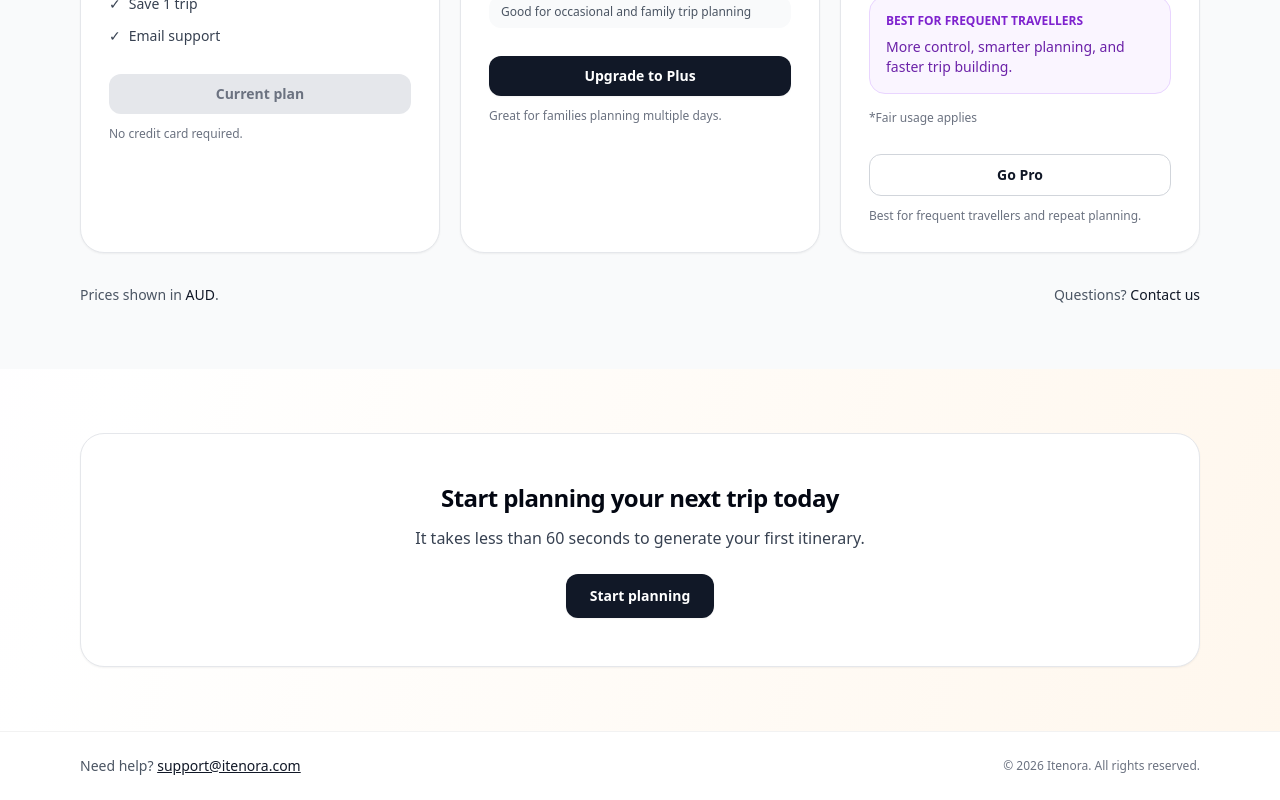
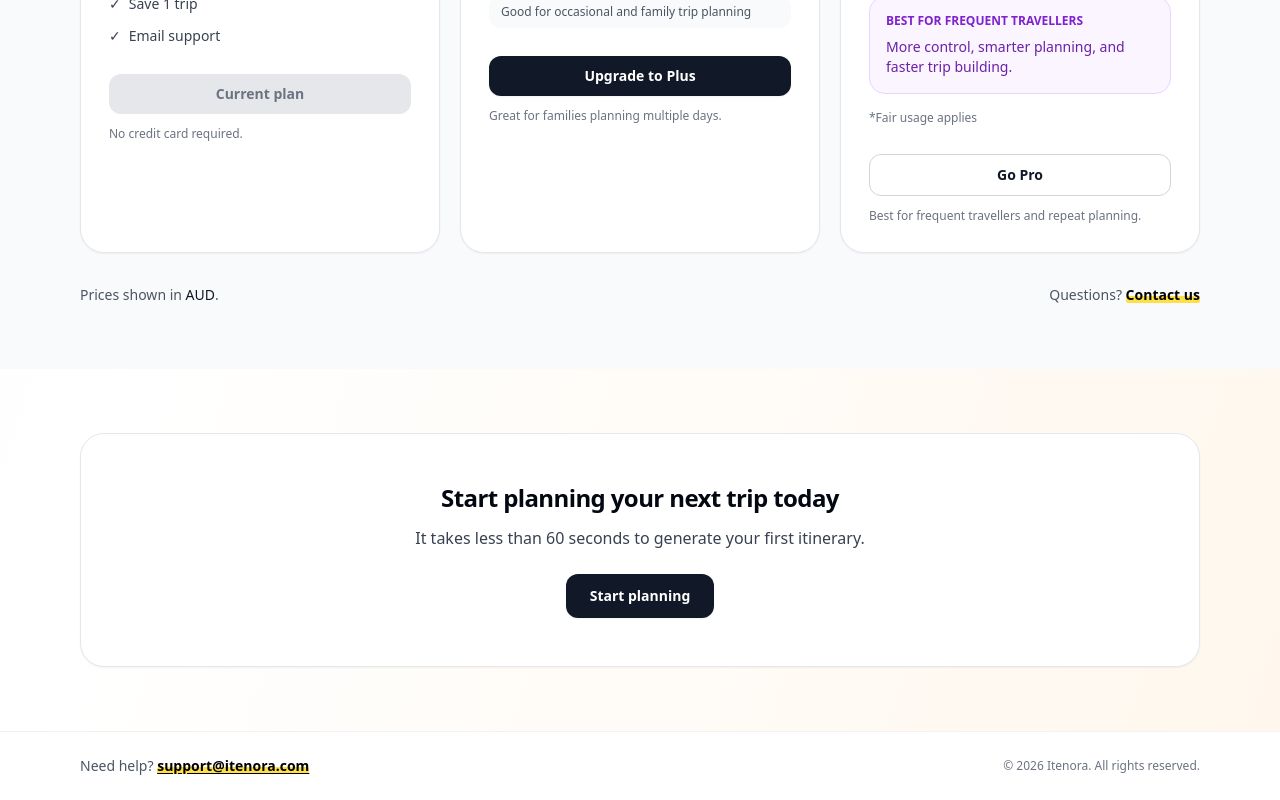
Before and after one commit to mochamoc13/itenora, a Next.js app: page / in a window 1280 px wide. Shown: the part 3853-4653 px from the top of the page. Built offline with nearby package versions, Linux system fonts and the light colour scheme; no server answers.

Commit message:
Fix highlight styling

```diff
--- a/app/page.tsx
+++ b/app/page.tsx
@@ -638,10 +638,11 @@ export default async function Home() {
             <p>
               Questions?{" "}
            <a
-                href="#contact"
-                className="font-medium text-gray-900 underline-offset-4 hover:underline"
+  href="/contact"
+  className="relative inline-block font-semibold text-black no-underline"
 >
-                Contact us
+  <span className="relative z-10">Contact us</span>
+  <span className="absolute left-0 right-0 bottom-[0.08em] h-[0.55em] bg-yellow-300 -z-0 rounded-sm"></span>
 </a>
             </p>
           </div>
@@ -672,9 +673,10 @@ export default async function Home() {
       Need help?{" "}
    <a
   href="mailto:support@itenora.com"
-        className="font-medium text-gray-900 underline hover:no-underline"
+  className="relative inline-block font-semibold text-black underline underline-offset-2"
 >
-        support@itenora.com
+  <span className="relative z-10">support@itenora.com</span>
+  <span className="absolute left-0 right-0 bottom-[0.08em] h-[0.55em] bg-yellow-300 -z-0 rounded-sm"></span>
 </a>
     </div>
 
```
Lines whose indentation alone changed are shown as unchanged.
